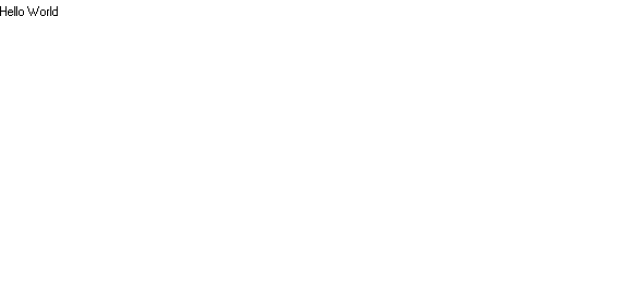
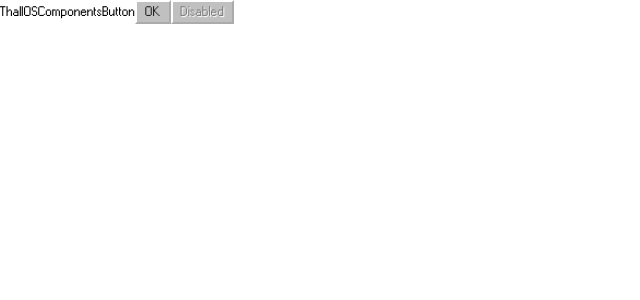
Before and after one commit to tmaiadev/thallos, a React (Vite) app: page / in a window 1280 px wide. Shown: the top 300 px of the page, without its empty margins (0-640 px from the left). Built offline with nearby package versions, Linux system fonts and the light colour scheme.

Commit message:
feat: adds Button UI component

```diff
--- a/src/App.tsx
+++ b/src/App.tsx
@@ -1,5 +1,13 @@
+import Button from "./ui/button"
+
 function App() {
-  return <h1>Hello World</h1>
+  return <>
+    <h1>Thall<b>OS</b></h1>
+    <h2>Components</h2>
+    <h3>Button</h3>
+    <Button>OK</Button>
+    <Button disabled>Disabled</Button>
+  </>
 }
 
 export default App
--- /dev/null
+++ b/src/ui/button/Button.module.css
@@ -0,0 +1,26 @@
+@layer component {
+    .button {
+        color: var(--foreground);
+        background-color: var(--background);
+        padding: 0px 8px;
+        border-style: outset;
+        min-height: 24px;
+
+        &:focus:not(:active) {
+            outline-width: 1px;
+            outline-offset: -4px;
+            outline-style: dotted;
+            outline-color: var(--foreground);
+        }
+
+        &:active {
+            border-style: inset;
+        }
+
+        &:disabled {
+            pointer-events: none;
+            color: var(--disabled-text-color);
+            text-shadow: var(--disabled-text-shadow);
+        }
+    }
+}
--- /dev/null
+++ b/src/ui/button/Button.tsx
@@ -0,0 +1,16 @@
+import type { ButtonProps } from "./Button.types";
+import styles from "./Button.module.css";
+import { cn } from "../../utils/cn";
+
+export function Button({ children, className, ref, ...props }: ButtonProps) {
+    return (
+        <button
+            className={cn(styles.button, className)}
+            type="button"
+            ref={ref}
+            {...props}
+        >
+            {children}
+        </button>
+    );
+};
--- /dev/null
+++ b/src/ui/button/Button.types.ts
@@ -0,0 +1,5 @@
+import type { ButtonHTMLAttributes, RefObject } from "react";
+
+export interface ButtonProps extends ButtonHTMLAttributes<HTMLButtonElement> {
+    ref?: RefObject<HTMLButtonElement>,
+}
--- /dev/null
+++ b/src/ui/button/index.ts
@@ -0,0 +1,3 @@
+import { Button } from "./Button";
+
+export default Button;
```
